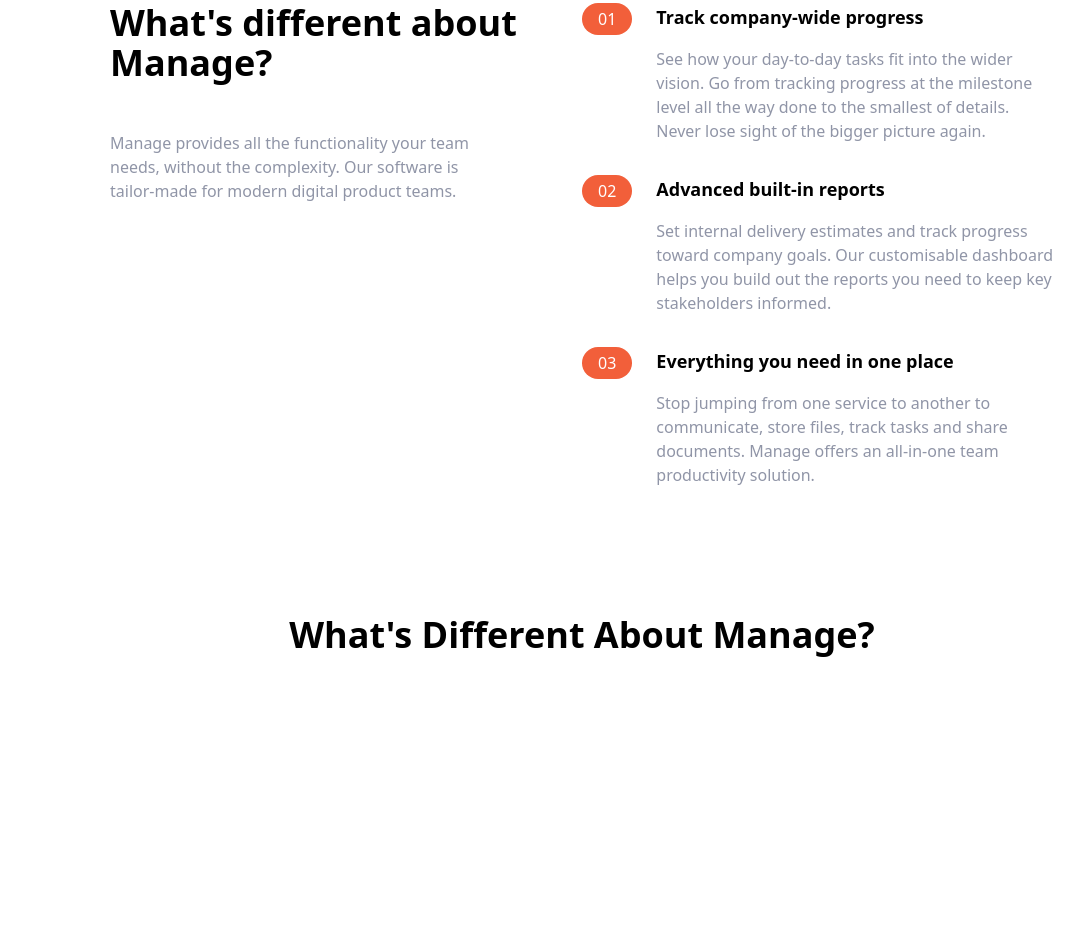
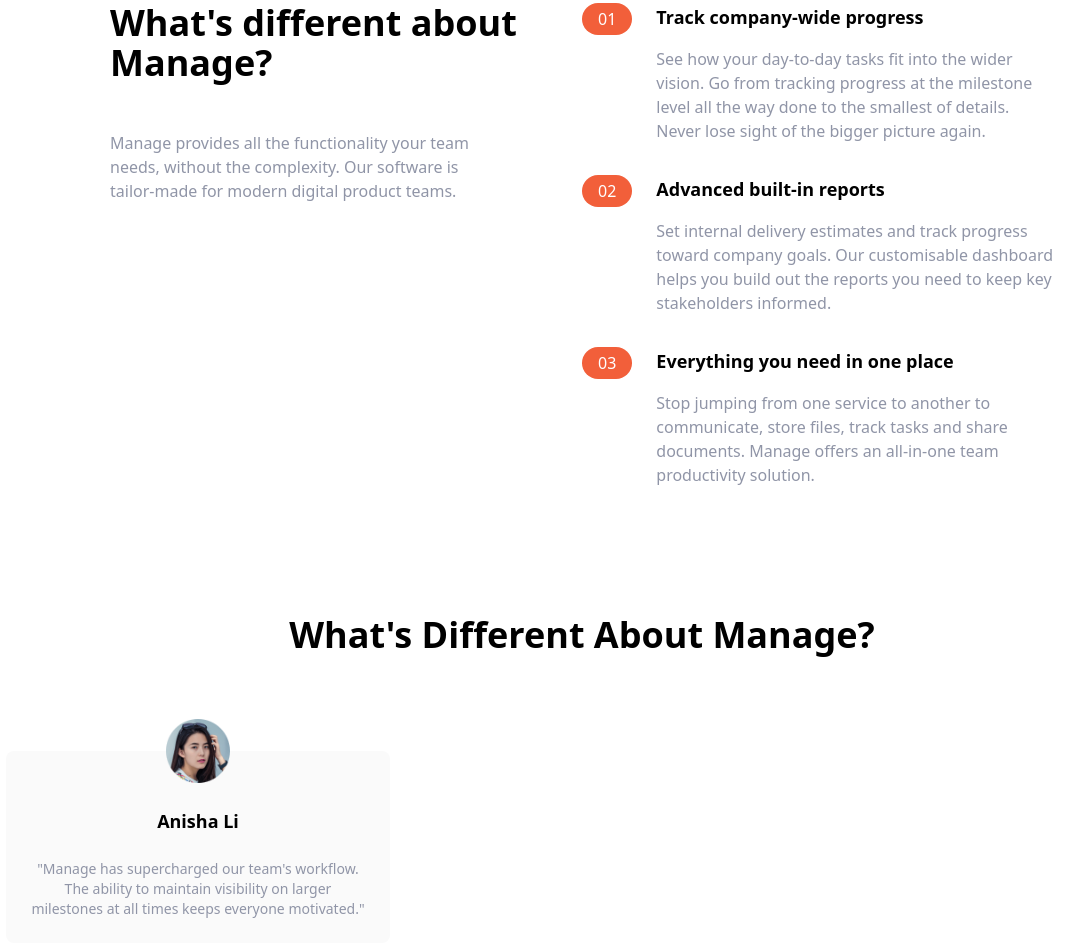
Before and after one commit to SazzadurRahmanAyan/tailwind-landingpage-practice, a website: page index.html in a window 1280 px wide. Shown: the part 653-1596 px from the top of the page, without its empty margins (58-1141 px from the left). Before the commit the page ends 1312 px from the top, so only its background shows below. Drawn offline with Linux system fonts and the light colour scheme.

Commit message:
Testimonial 1 added

```diff
--- a/index.html
+++ b/index.html
@@ -151,6 +151,17 @@
             <h2 class="text-4xl font-bold text-center">
                 What's Different About Manage?
             </h2>
+            <!-- Testimonials Container -->
+            <div class="flex flex-col mt-24 md:flex-row md:space-x-6">
+                <!-- Testimonial 1 -->
+                <div class="flex flex-col items-center p-6 space-y-6 rounded-lg bg-veryLightGray md:w-1/3">
+                    <img src="img/avatar-anisha.png" class="w-16 -mt-14" alt="">
+                    <h5 class="text-lg font-bold">Anisha Li</h5>
+                    <p class="text-sm text-darkGrayishBlue">
+                        "Manage has supercharged our team's workflow. The ability to maintain visibility on larger milestones at all times keeps everyone motivated."
+                    </p>
+                </div>
+            </div>
         </div>
     </section>
 </body>
```
Also changed, not shown: css/main.css.
